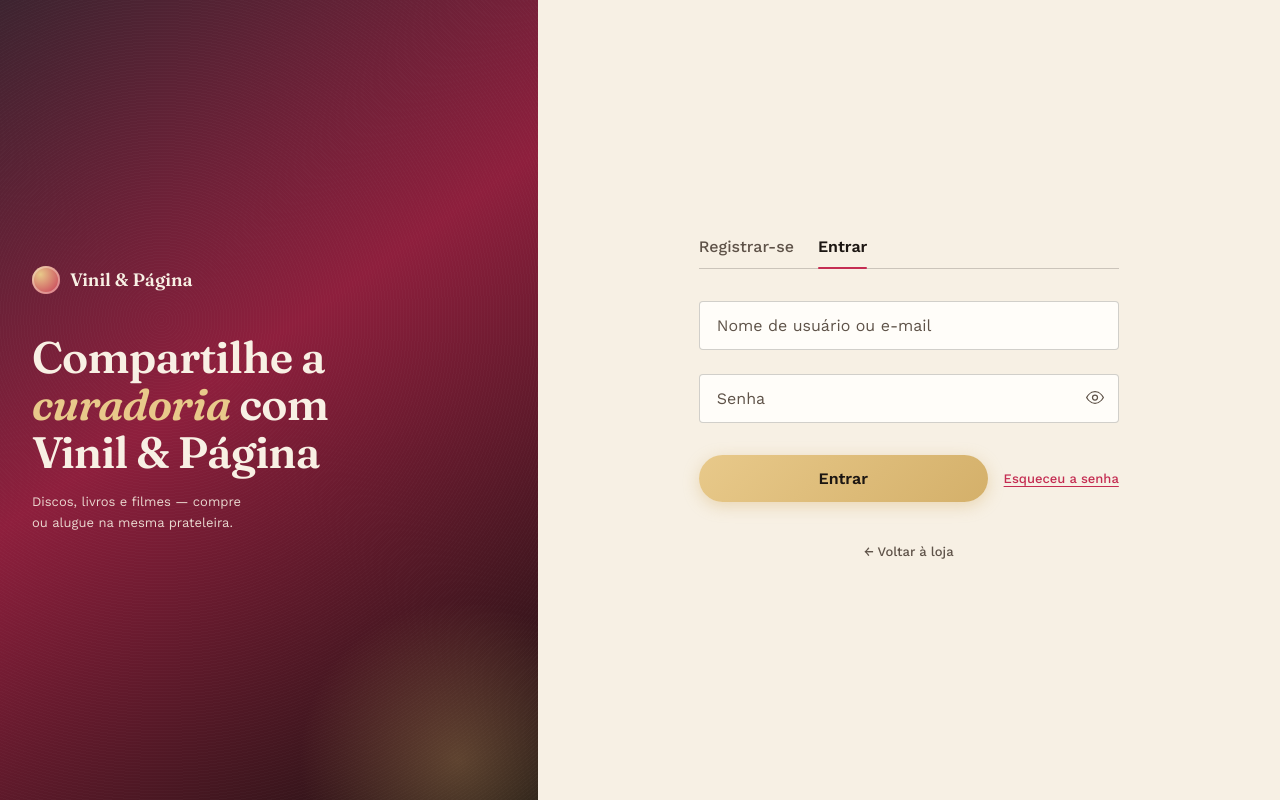
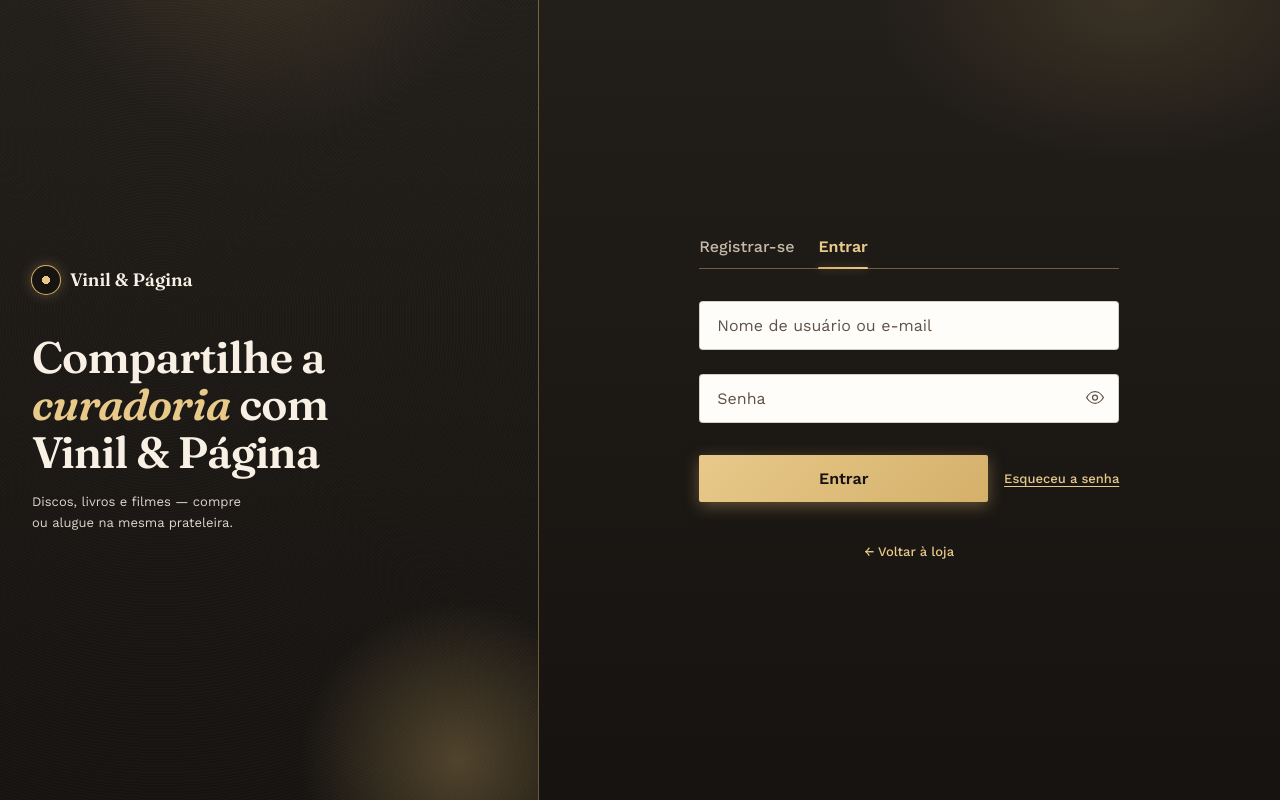
Before and after one commit to 0125mateus/site_vo, a Django app: page /login/ in a window 1280 px wide. Run offline with Django 5.2, Linux system fonts and the light colour scheme.

Commit message:
Match the login page to the Hollywood dark-and-gold home theme.
Removes the wine brand panel and uses the same brown, gold, and cream inputs as the rest of the store.

Co-authored-by: Cursor <cursoragent@cursor.com>

```diff
--- a/config/settings.py
+++ b/config/settings.py
@@ -87,7 +87,7 @@ USE_TZ = True
 STATIC_URL = '/static/'
 STATICFILES_DIRS = [BASE_DIR / 'static']
 STATIC_ROOT = BASE_DIR / 'staticfiles'
-STATIC_VERSION = '20260817s'
+STATIC_VERSION = '20260817t'
 
 STORAGES = {
     'default': {
--- a/static/css/auth.css
+++ b/static/css/auth.css
@@ -23,7 +23,7 @@ body.auth-page main {
     }
 }
 
-/* Painel esquerdo — marca */
+/* Painel esquerdo — marca Hollywood (marrom + ouro, sem vinho) */
 .auth-split-brand {
     position: relative;
     display: flex;
@@ -31,7 +31,8 @@ body.auth-page main {
     justify-content: center;
     padding: var(--space-5) var(--space-4);
     background:
-        linear-gradient(145deg, #3d2430 0%, var(--wine-deep) 45%, #1a1210 100%);
+        radial-gradient(ellipse 80% 50% at 50% -10%, var(--spotlight-gold), transparent 55%),
+        linear-gradient(180deg, var(--paper) 0%, var(--paper-deep) 100%);
     color: var(--ink);
     overflow: hidden;
 }
@@ -74,8 +75,9 @@ body.auth-page main {
     width: 28px;
     height: 28px;
     border-radius: 50%;
-    background: radial-gradient(circle at 30% 30%, var(--gold-soft), var(--wine));
-    box-shadow: inset 0 0 0 2px rgba(255, 248, 235, 0.35);
+    background: var(--paper-deep);
+    background-image: radial-gradient(circle at center, var(--gold-soft) 0 4px, var(--paper-deep) 4px 20px);
+    box-shadow: 0 0 0 1px var(--gold), 0 0 14px var(--glow-gold);
 }
 
 .auth-brand-lead {
@@ -103,14 +105,17 @@ body.auth-page main {
     color: rgba(248, 240, 228, 0.88);
 }
 
-/* Painel direito — formulário claro */
+/* Painel direito — mesmo fundo da home */
 .auth-split-panel {
     display: flex;
     align-items: center;
     justify-content: center;
     padding: var(--space-4) var(--space-3);
-    background: var(--surface-light);
-    color: var(--text-on-light);
+    background:
+        radial-gradient(ellipse 70% 40% at 80% 0%, var(--spotlight-gold), transparent 50%),
+        linear-gradient(180deg, var(--paper) 0%, var(--paper-deep) 100%);
+    color: var(--ink);
+    border-left: 1px solid var(--line-gold);
 }
 
 .auth-panel-inner {
@@ -121,7 +126,7 @@ body.auth-page main {
     display: flex;
     gap: var(--space-3);
     margin-bottom: var(--space-4);
-    border-bottom: 1px solid var(--input-border);
+    border-bottom: 1px solid var(--line-gold);
 }
 
 .auth-tab {
@@ -131,18 +136,18 @@ body.auth-page main {
     font-family: var(--font-body);
     font-size: 1rem;
     font-weight: 500;
-    color: var(--text-muted-on-light);
+    color: var(--ink-soft);
     cursor: pointer;
     position: relative;
     transition: color 0.2s ease;
 }
 
 .auth-tab:hover {
-    color: var(--text-on-light);
+    color: var(--gold-soft);
 }
 
 .auth-tab.is-active {
-    color: var(--text-on-light);
+    color: var(--gold-soft);
     font-weight: 600;
 }
 
@@ -153,27 +158,28 @@ body.auth-page main {
     right: 0;
     bottom: -1px;
     height: 2px;
-    background: var(--wine);
+    background: linear-gradient(90deg, var(--gold), var(--gold-soft));
+    box-shadow: 0 0 8px var(--glow-gold);
     border-radius: 1px;
 }
 
 .auth-panel-title {
     font-size: clamp(1.5rem, 3vw, 1.75rem);
     margin-bottom: var(--space-2);
-    color: var(--text-on-light);
+    color: var(--ink);
 }
 
 .auth-panel-desc {
-    color: var(--text-muted-on-light);
+    color: var(--ink-soft);
     font-size: var(--fs-small);
     margin-bottom: var(--space-4);
     line-height: 1.55;
 }
 
 .auth-errors {
-    background: rgba(196, 45, 82, 0.1);
-    border: 1px solid rgba(196, 45, 82, 0.3);
-    color: var(--wine-deep);
+    background: rgba(212, 176, 106, 0.12);
+    border: 1px solid var(--line-gold);
+    color: var(--gold-bright);
     padding: 12px 14px;
     border-radius: var(--radius-sm);
     font-size: var(--fs-small);
@@ -217,8 +223,8 @@ body.auth-page main {
 
 .auth-input:focus {
     outline: none;
-    border-color: var(--wine);
-    box-shadow: 0 0 0 3px rgba(196, 45, 82, 0.15);
+    border-color: var(--gold-soft);
+    box-shadow: 0 0 0 3px var(--spotlight-gold);
     background: #fff;
 }
 
@@ -227,7 +233,7 @@ body.auth-page main {
     top: 8px;
     transform: none;
     font-size: var(--fs-eyebrow);
-    color: var(--wine);
+    color: var(--gold);
 }
 
 .auth-input:-webkit-autofill,
@@ -254,14 +260,14 @@ body.auth-page main {
 }
 
 .auth-password-toggle:hover {
-    color: var(--text-on-light);
+    color: var(--gold-soft);
 }
 
 .auth-field-error {
     display: block;
     margin-top: 6px;
     font-size: var(--fs-eyebrow);
-    color: var(--wine-deep);
+    color: var(--gold-soft);
 }
 
 .auth-actions {
@@ -282,9 +288,9 @@ body.auth-page main {
     min-width: 140px;
     padding: 14px 24px;
     border: none;
-    border-radius: 999px;
+    border-radius: var(--radius-sm);
     background: linear-gradient(135deg, var(--gold-soft), var(--gold));
-    color: var(--text-on-light);
+    color: var(--paper-deep);
     font-family: var(--font-body);
     font-size: 1rem;
     font-weight: 600;
@@ -303,24 +309,24 @@ body.auth-page main {
 
 .auth-forgot {
     font-size: var(--fs-small);
-    color: var(--wine);
+    color: var(--gold-soft);
     font-weight: 500;
     text-decoration: underline;
     text-underline-offset: 3px;
 }
 
 .auth-forgot:hover {
-    color: var(--wine-deep);
+    color: var(--gold-bright);
 }
 
 .auth-register-placeholder h2 {
     font-size: 1.375rem;
     margin-bottom: var(--space-2);
-    color: var(--text-on-light);
+    color: var(--ink);
 }
 
 .auth-register-placeholder p {
-    color: var(--text-muted-on-light);
+    color: var(--ink-soft);
     font-size: var(--fs-small);
     line-height: 1.55;
     margin-bottom: var(--space-2);
@@ -328,10 +334,10 @@ body.auth-page main {
 
 .auth-register-note {
     padding: var(--space-2);
-    background: rgba(212, 176, 106, 0.15);
+    background: rgba(212, 176, 106, 0.12);
     border-left: 3px solid var(--gold);
     border-radius: 0 var(--radius-sm) var(--radius-sm) 0;
-    color: var(--text-on-light);
+    color: var(--ink);
 }
 
 .auth-back-login {
@@ -347,12 +353,12 @@ body.auth-page main {
 }
 
 .auth-back-home a {
-    color: var(--text-muted-on-light);
+    color: var(--gold-soft);
     font-weight: 500;
 }
 
 .auth-back-home a:hover {
-    color: var(--wine);
+    color: var(--gold-bright);
 }
 
 .auth-split--compact .auth-brand-lead {
```
